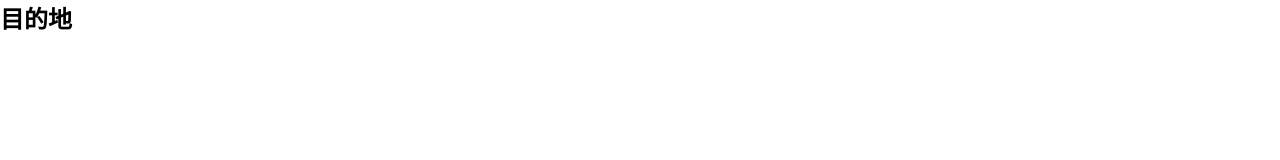
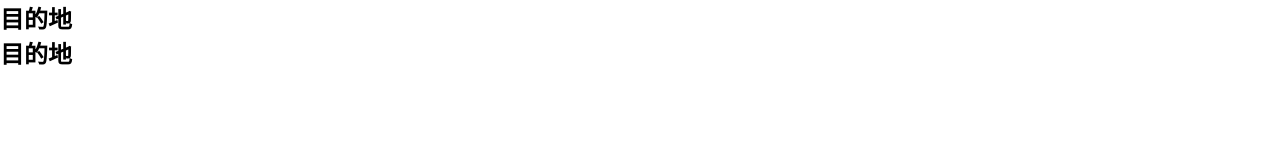
Before and after one commit to QiongYouJS/QiongYouJS, a plain HTML site: page QiongYouJS/index.html at #!/address in a window 1280 px wide. Shown: the top 160 px of the page. Drawn offline with nearby package versions, Linux system fonts and the light colour scheme.

Commit message:
Update address.html

```diff
--- a/QiongYouJS/address/address.html
+++ b/QiongYouJS/address/address.html
@@ -1,3 +1,4 @@
 <div class="address">
 	<h1>目的地</h1>
+	<h1>目的地</h1>
 </div>
```
